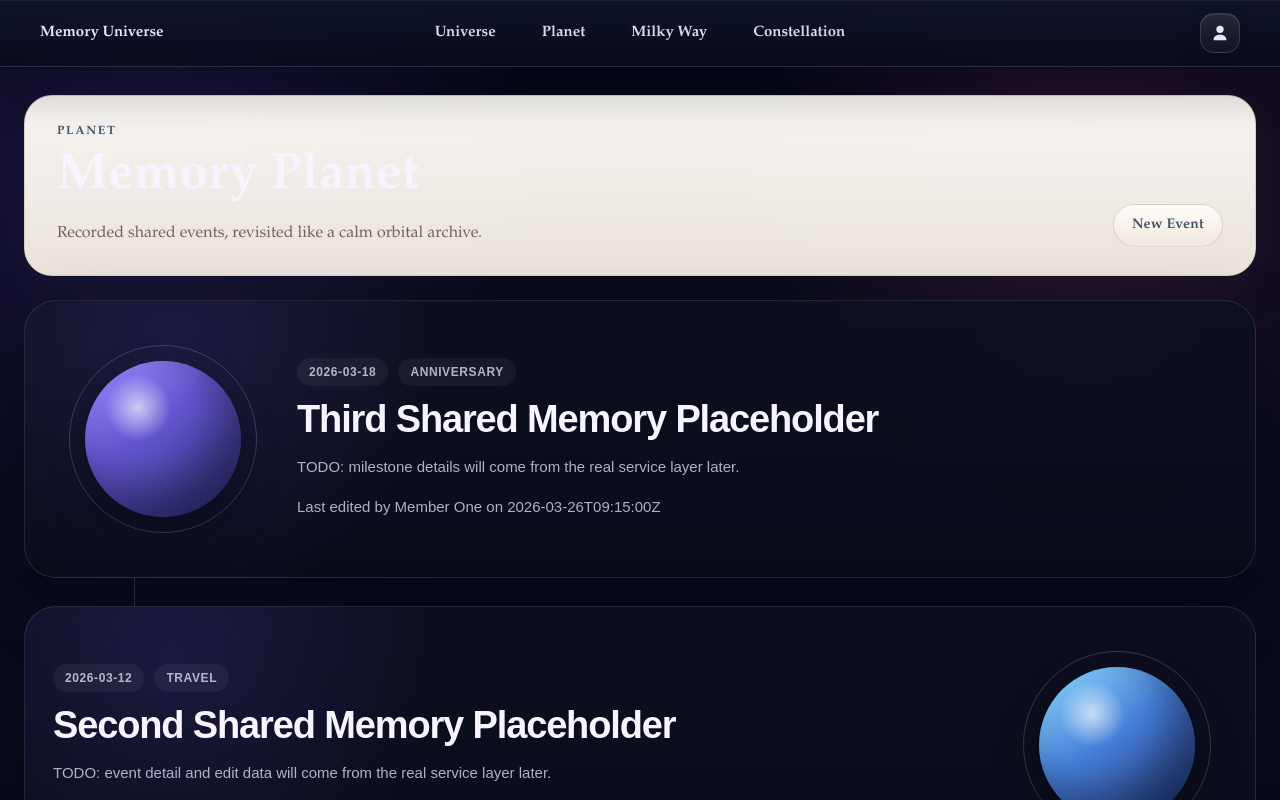
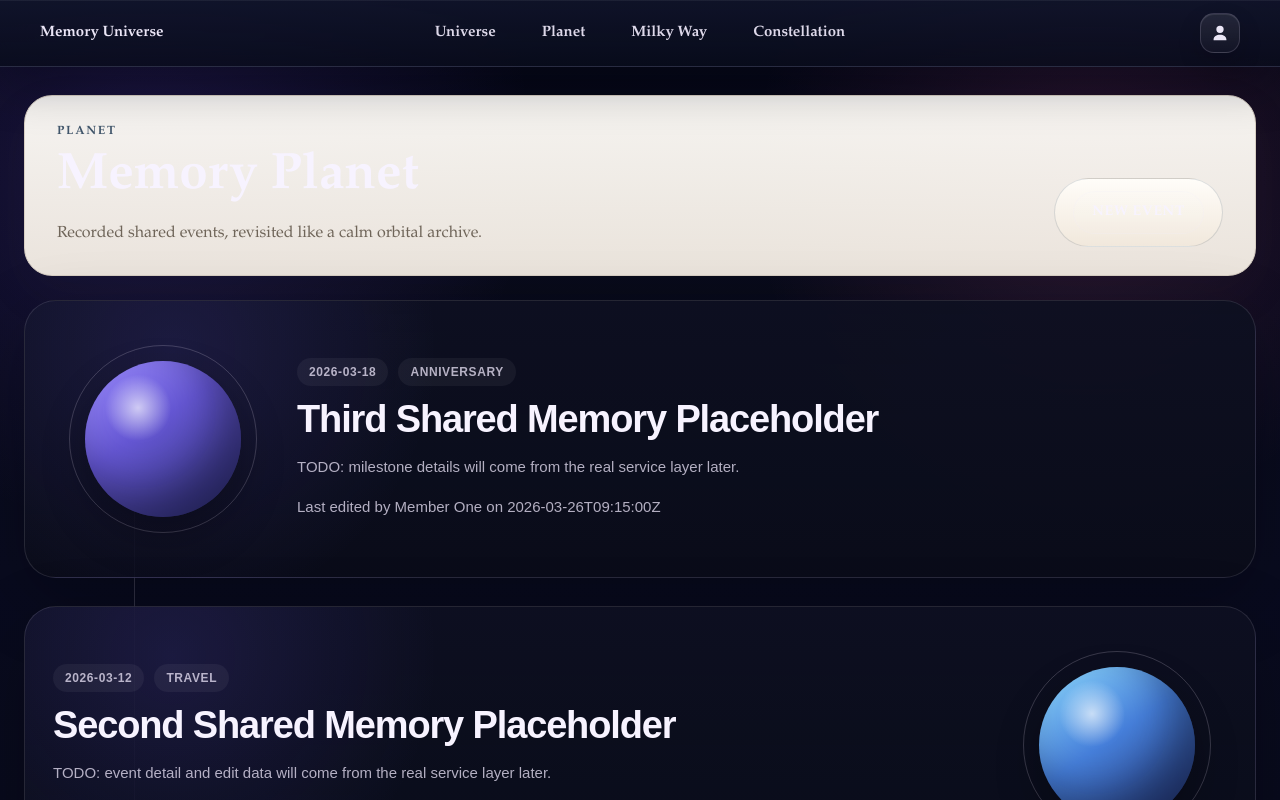
Before and after one commit to Ez-boi123/Memory-Universe, a Next.js app: page /planet in a window 1280 px wide. Shown: the top 800 px of the page. Built offline with nearby package versions, Linux system fonts and the light colour scheme.

Commit message:
fix: align planet archive header actions

```diff
--- a/src/components/planet/PlanetPage.tsx
+++ b/src/components/planet/PlanetPage.tsx
@@ -67,7 +67,11 @@ export function PlanetPage({ model, initialEventId = null }: PlanetPageProps) {
   return (
     <div className="planet-page">
       <ModulePageHeader
-        actionLabel={model.header.actionLabel}
+        action={
+          <button className="planet-page-primary-action" type="button">
+            {model.header.actionLabel}
+          </button>
+        }
         description={model.header.description}
         eyebrow={model.header.eyebrow}
         title={model.header.title}
--- a/src/components/universe/ModulePageHeader.tsx
+++ b/src/components/universe/ModulePageHeader.tsx
@@ -4,7 +4,8 @@ interface ModulePageHeaderProps {
   eyebrow: string;
   title: string;
   description: string;
-  actionLabel: string;
+  actionLabel?: string;
+  action?: React.ReactNode;
 }
 
 export function ModulePageHeader({
@@ -12,6 +13,7 @@ export function ModulePageHeader({
   title,
   description,
   actionLabel,
+  action,
 }: ModulePageHeaderProps) {
   return (
     <section className="module-page-header">
@@ -20,7 +22,8 @@ export function ModulePageHeader({
         <h1 className="page-title">{title}</h1>
         <p className="page-description">{description}</p>
       </div>
-      <div className="module-page-action">{actionLabel}</div>
+      {action ? <div className="module-page-action">{action}</div> : null}
+      {!action && actionLabel ? <div className="module-page-action">{actionLabel}</div> : null}
     </section>
   );
 }
--- a/src/styles/globals.css
+++ b/src/styles/globals.css
@@ -683,6 +683,26 @@ main {
   line-height: 1.75;
 }
 
+.planet-event-card-preview {
+  display: -webkit-box;
+  overflow: hidden;
+  -webkit-box-orient: vertical;
+  -webkit-line-clamp: 3;
+}
+
+.planet-page-primary-action {
+  padding: 12px 18px;
+  border: 1px solid rgba(233, 226, 246, 0.16);
+  border-radius: 999px;
+  background: linear-gradient(180deg, rgba(255, 255, 255, 0.12), rgba(255, 255, 255, 0.04));
+  color: #f7f3ff;
+  font: inherit;
+  font-size: 14px;
+  font-weight: 700;
+  letter-spacing: 0.04em;
+  text-transform: uppercase;
+}
+
 .placeholder-page-card {
   padding: 28px 32px;
   border: 1px solid var(--border);
```
Also changed, not shown: 1 other file (tests, documents, lock files or other folders).
